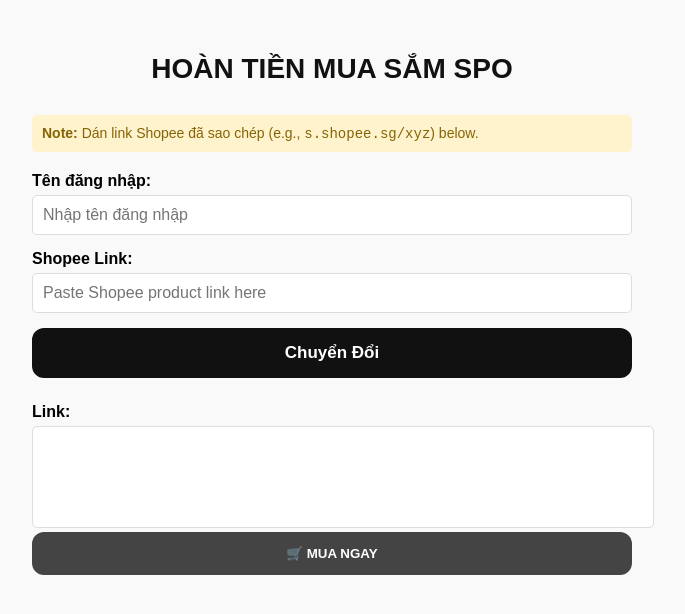
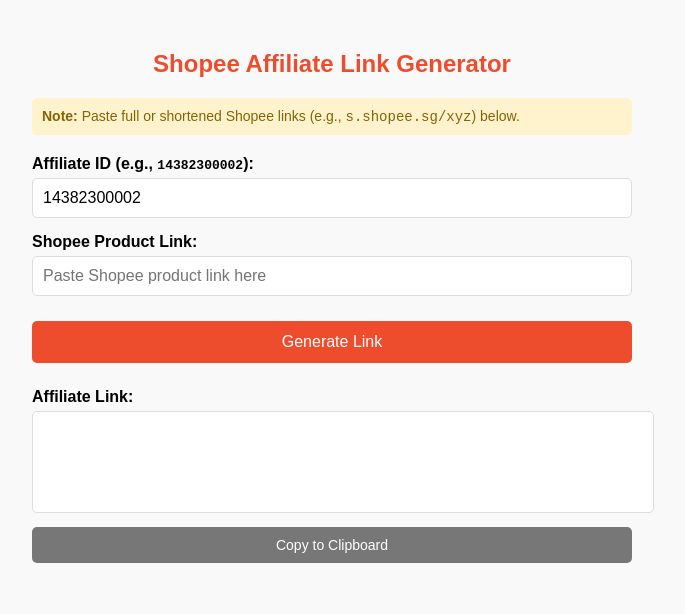
Before and after one commit to sonpremiumorder/hoantien_spo, a plain HTML site: page index.html in a window 1280 px wide. Shown: the whole page, without its empty margins (308-993 px from the left). Drawn offline with Linux system fonts and the light colour scheme.

Commit message:
Update index.html

```diff
--- a/index.html
+++ b/index.html
@@ -1,453 +1,204 @@
 <!DOCTYPE html>
-
 <html lang="en">
-
 <head>
-
   <meta charset="UTF-8">
-
   <meta name="viewport" content="width=device-width, initial-scale=1.0">
-
-  <title>SƠN PREMIUM ORDER</title>
-
+  <title>Shopee Affiliate Link Generator</title>
   <style>
-
     body {
-
       font-family: Arial, sans-serif;
-
       max-width: 600px;
-
       margin: 0 auto;
-
       padding: 30px 20px;
-
       background-color: #f9f9f9;
-
     }
-
-    h2{
-
-    text-align:center;
-
-    color:#111;
-
-    margin-bottom:30px;
-
-    font-size:28px;
-
-    font-weight:700;
-
-}
-
+    h2 {
+      color: #ee4d2d;
+      margin-bottom: 20px;
+      font-size: 24px;
+      text-align: center;
+    }
     .input-field {
-
       margin-bottom: 15px;
-
     }
-
     label {
-
       display: block;
-
       margin-bottom: 5px;
-
       font-weight: bold;
-
     }
-
     input {
-
       width: 100%;
-
       padding: 10px;
-
       font-size: 16px;
-
       border: 1px solid #ddd;
-
       border-radius: 5px;
-
       box-sizing: border-box;
-
     }
-
-    button.generate{
-
-
-
-    width:100%;
-
-
-
-    padding:15px;
-
-
-
-    border:none;
-
-
-
-    border-radius:12px;
-
-
-
-    background:#111;
-
-
-
-    color:white;
-
-
-
-    font-size:17px;
-
-
-
-    font-weight:bold;
-
-
-
-    cursor:pointer;
-
-
-
-    transition:.3s;
-
-}
-
-    button.generate:hover{
-
-
-
-    background:#e53935;
-
-
-
-    transform:translateY(-2px);
-
-}
-
+    button.generate {
+      padding: 12px;
+      font-size: 16px;
+      background-color: #ee4d2d;
+      color: white;
+      border: none;
+      border-radius: 5px;
+      cursor: pointer;
+      width: 100%;
+      margin-top: 10px;
+    }
+    button.generate:hover {
+      background-color: #dd3c1a;
+    }
     button.generate:disabled {
-
       background-color: #f8aa9a;
-
       cursor: not-allowed;
-
     }
-
     .result {
-
       margin-top: 25px;
-
     }
-
     .result-label {
-
       font-weight: bold;
-
       margin-bottom: 5px;
-
     }
-
     textarea {
-
       width: 100%;
-
       height: 80px;
-
       padding: 10px;
-
       border: 1px solid #ddd;
-
       border-radius: 5px;
-
       font-size: 14px;
-
       resize: none;
-
     }
-
-    button.copy{
-
-
-
-    width:100%;
-
-
-
-    padding:14px;
-
-
-
-    border:none;
-
-
-
-    border-radius:12px;
-
-
-
-    background:#444;
-
-
-
-    color:white;
-
-
-
-    font-weight:bold;
-
-
-
-    cursor:pointer;
-
-
-
-    transition:.3s;
-
-}
-
-
-
-button.copy:hover{
-
-
-
-    background:#111;
-
-}
-
+    button.copy {
+      background-color: #777;
+      color: white;
+      border: none;
+      padding: 10px;
+      border-radius: 5px;
+      cursor: pointer;
+      font-size: 14px;
+      width: 100%;
+      margin-top: 10px;
+    }
+    button.copy:hover {
+      background-color: #666;
+    }
     .small {
-
       font-size: 14px;
-
       color: #666;
-
       margin-top: 10px;
-
       text-align: center;
-
     }
-
     .note {
-
       background-color: #fff3cd;
-
       color: #856404;
-
       padding: 10px;
-
       border-radius: 5px;
-
       margin-bottom: 20px;
-
       font-size: 14px;
-
     }
-
     .loader {
-
       display: inline-block;
-
       width: 20px;
-
       height: 20px;
-
       margin-right: 8px;
-
       border: 3px solid rgba(255,255,255,.3);
-
       border-radius: 50%;
-
       border-top-color: white;
-
       animation: spin 1s ease-in-out infinite;
-
       vertical-align: middle;
-
     }
-
     @keyframes spin {
-
       to { transform: rotate(360deg); }
-
     }
-
   </style>
-
 </head>
-
 <body>
-
-  <h2>HOÀN TIỀN MUA SẮM SPO</h2>
-
+  <h2>Shopee Affiliate Link Generator</h2>
   <div class="note" id="note">
-
-    <strong>Note:</strong> Dán link Shopee đã sao chép (e.g., <code>s.shopee.sg/xyz</code>) below.
-
+    <strong>Note:</strong> Paste full or shortened Shopee links (e.g., <code>s.shopee.sg/xyz</code>) below.
   </div>
-
-
-
-  <!-- ID ẩn, không hiển thị nhưng vẫn dùng được -->
-
-<input type="hidden" id="affiliateIdNumber" value="17340760181">
-
-
-
-<div class="input-field">
-
-  <label for="username">Tên đăng nhập:</label>
-
-  <input type="text" id="username" placeholder="Nhập tên đăng nhập">
-
-</div>
-
-
-
   <div class="input-field">
-
-    <label for="inputLink">Shopee Link:</label>
-
+    <label for="affiliateIdNumber">Affiliate ID (e.g., <code>14382300002</code>):</label>
+    <input type="text" id="affiliateIdNumber" value="14382300002">
+  </div>
+  <div class="input-field">
+    <label for="inputLink">Shopee Product Link:</label>
     <input type="text" id="inputLink" placeholder="Paste Shopee product link here">
-
   </div>
-
-  <button class="generate" id="generateButton" onclick="generateLink()">Chuyển Đổi</button>
-
+  <button class="generate" id="generateButton" onclick="generateLink()">Generate Link</button>
   <div class="result">
-
-    <div class="result-label">Link:</div>
-
+    <div class="result-label">Affiliate Link:</div>
     <textarea id="resultLink" readonly></textarea>
-
-    <button class="copy" onclick="buyNow()">🛒 MUA NGAY</button>
-
+    <button class="copy" onclick="copyToClipboard()">Copy to Clipboard</button>
     <p class="small" id="copyStatus"></p>
-
   </div>
-
   <script>
-let realAffiliateLink = "";
     async function expandLink(url) {
-
       const response = await fetch(`/api/expand?url=${encodeURIComponent(url)}`);
-
       const data = await response.json();
-
       if (data.expandedUrl) return data.expandedUrl;
-
       throw new Error(data.error || 'Failed to expand link.');
-
     }
-
     function generateSubId() {
-
       return 'vercel-user-click';
-
     }
-
     function encodeURL(url) {
-
       return encodeURIComponent(url);
-
     }
-
     function getCleanBaseURL(url) {
-
       return url.split('?')[0];
-
     }
-
     async function generateLink() {
-
       const input = document.getElementById('inputLink').value.trim();
-
       const affiliateId = document.getElementById('affiliateIdNumber').value.trim();
-
-      const username = document.getElementById('username').value.trim();
-
       const resultArea = document.getElementById('resultLink');
-
       const copyStatus = document.getElementById('copyStatus');
-
       const generateButton = document.getElementById('generateButton');
-
-      if (!input || !affiliateId || !username) {
-
+      if (!input || !affiliateId) {
         alert('Please fill in all fields.');
-
         return;
-
       }
-
       // Show loading indicator
-
       generateButton.disabled = true;
-
       const originalButtonText = generateButton.innerHTML;
-
       generateButton.innerHTML = '<span class="loader"></span> Processing...';
-
       try {
-
         let finalUrl = input;
-
         if (input.includes('s.shopee.')) {
-
           finalUrl = await expandLink(input);
-
         }
-
         // Get clean base URL without any parameters
-
         finalUrl = getCleanBaseURL(finalUrl);
-
         const encoded = encodeURL(finalUrl);
-
-        const finalLink =
-`https://s.shopee.sg/an_redir?origin_link=${encoded}&affiliate_id=${affiliateId}&sub_id=${encodeURIComponent(username)}`;
-
-// Lưu link thật
-realAffiliateLink = finalLink;
-
-// Chỉ hiển thị link đã che
-resultArea.value = "https://s.shopee.sg/*******";
-
-copyStatus.textContent = "";
-
+        const subId = generateSubId();
+        const finalLink = `https://s.shopee.sg/an_redir?origin_link=${encoded}&affiliate_id=${affiliateId}&sub_id=${subId}`;
+        resultArea.value = finalLink;
+        copyStatus.textContent = '';
       } catch (err) {
-
         console.error(err);
-
         alert('Error generating link: ' + err.message);
-
       } finally {
-
         // Restore button state
-
         generateButton.innerHTML = originalButtonText;
-
         generateButton.disabled = false;
-
       }
-
     }
-
-  function buyNow() {
-
-    if (!realAffiliateLink) {
-        alert("Vui lòng chuyển đổi link trước.");
-        return;
+  async function copyToClipboard() {
+    const resultLink = document.getElementById('resultLink').value;
+    const statusText = document.getElementById('copyStatus');
+    if (!resultLink) {
+      alert('Generate a link first.');
+      return;
     }
-
-    window.open(realAffiliateLink, "_blank");
-
-}
-
+    try {
+      await navigator.clipboard.writeText(resultLink);
+      window.open(resultLink, '_blank'); // Open in new tab
+      statusText.textContent = '✅ Link copied and opened in new tab!';
+    } catch (err) {
+      console.error('Copy failed:', err);
+      statusText.textContent = '❌ Failed to copy. Please try manually.';
+    }
+  }
   </script>
-
 </body>
-
 </html>
```
